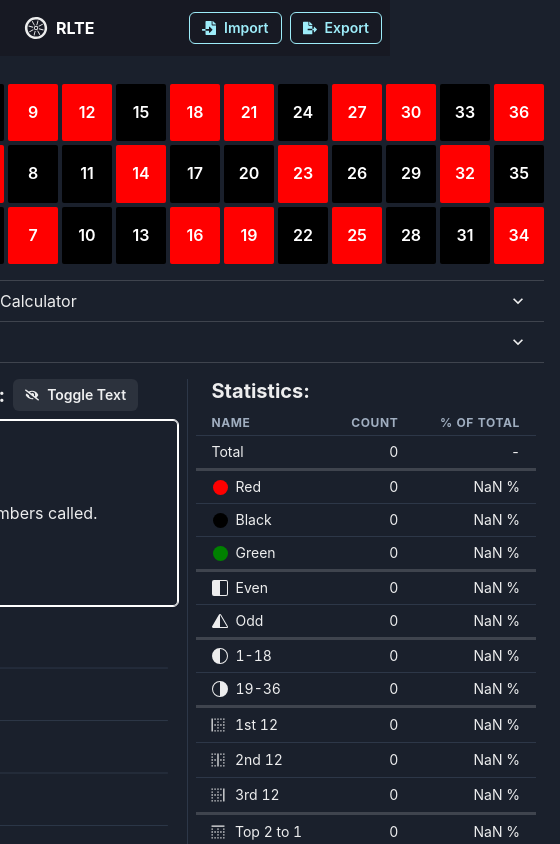
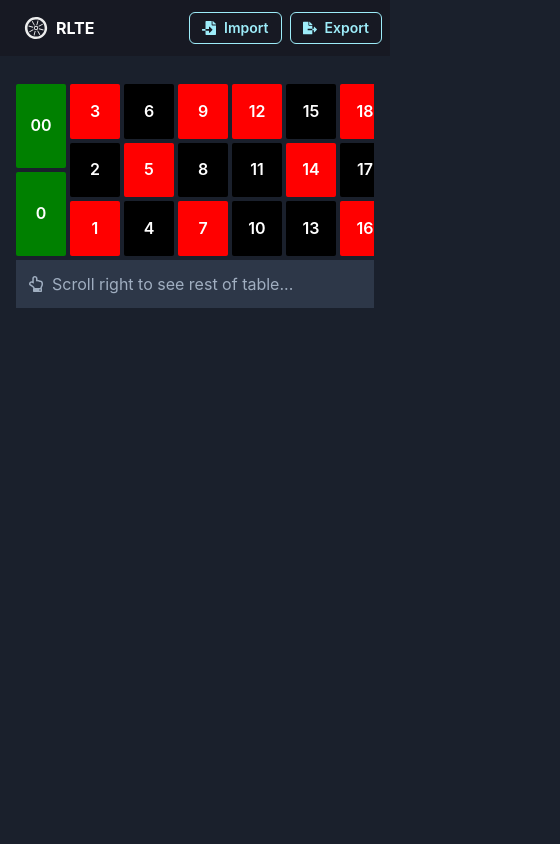
Before and after one commit to domingasp/rlte, a React (Create React App) app: page / in a window 390 px wide. Shown: the top 844 px of the page, 560 px wide, since content can reach past the window. Built offline with nearby package versions, Linux system fonts and the light colour scheme.

Commit message:
made roulette table comp responsive

```diff
--- a/src/App.tsx
+++ b/src/App.tsx
@@ -1,9 +1,9 @@
 import { Button, Text, Flex, HStack, Box, SimpleGrid, Grid, GridItem, Table, Thead, Td, Tbody, Tr, Th, Heading, ButtonGroup, Accordion, AccordionItem, AccordionButton, AccordionIcon, AccordionPanel, Input, InputGroup, InputLeftElement, useToast, FormLabel, Tag, ModalOverlay, Modal, ModalContent, ModalHeader, useDisclosure, ModalCloseButton, ModalFooter, VStack, Divider, Checkbox } from '@chakra-ui/react';
-import { FaFileImport, FaFileExport, FaEyeSlash, FaEye, FaCalculator, FaInfoCircle, FaCalendar, FaTrash } from "react-icons/fa";
+import { FaFileImport, FaFileExport, FaEyeSlash, FaEye, FaCalculator, FaInfoCircle, FaCalendar, FaTrash, FaRegHandPointUp } from "react-icons/fa";
 import { GiCartwheel } from "react-icons/gi";
 import { BsArrowRight, BsCircleHalf, BsSquareHalf, BsTriangleHalf } from "react-icons/bs"
 import { AiOutlineBorderBottom, AiOutlineBorderHorizontal, AiOutlineBorderLeft, AiOutlineBorderRight, AiOutlineBorderTop, AiOutlineBorderVerticle } from "react-icons/ai";
-import React, { createRef, useState } from 'react';
+import React, { createRef, useEffect, useState } from 'react';
 import ReactDatePicker from 'react-datepicker';
 import "react-datepicker/dist/react-datepicker.css";
 import "./react-datepicker.css";
@@ -258,13 +258,26 @@ type RouletteTableProps = {
   appendToCalled: (num: RouletteNumber) => void
 }
 const RouletteTable = ({ appendToCalled }: RouletteTableProps) => {
+  const [width, setWidth] = useState(window.innerWidth);
+  useEffect(() => {
+    function handleResize() {
+      setWidth(window.innerWidth);
+    }
+
+    window.addEventListener("resize", handleResize);
+    return () => window.removeEventListener("resize", handleResize);
+  }, [width]);
+
   return (
-    <Flex maxWidth="700px" justifyContent="center" mt={3}>
+    <VStack mt={3} overflowX="auto" alignSelf="center"
+      maxWidth="700px" width="100%"
+    >
       <Grid
-        templateRows="repeat(6, 1fr)"
+        templateRows={width <= 730 ? "repeat(7, 1fr)" : "repeat(6, 1fr)"}
         templateColumns="repeat(13, 1fr)"
         gap={1}
-        height="180px"
+        height={width <= 730 ? "224px" : "180px"}
+        alignSelf="flex-start"
       >
         {
           rouletteNumbers.map(x =>
@@ -284,8 +297,19 @@ const RouletteTable = ({ appendToCalled }: RouletteTableProps) => {
             )
           )
         }
+
+        {
+          width <= 730
+          ? <GridItem rowSpan={1} colSpan={13} background="gray.700" color="gray.400">
+              <HStack py={3} pl={3}>
+                <FaRegHandPointUp />
+                <Text>Scroll right to see rest of table...</Text>
+              </HStack>
+          </GridItem>
+          : null
+        }
       </Grid>
-    </Flex>
+    </VStack>
   )
 }
 
@@ -1091,13 +1115,14 @@ const App = () => {
         calledNumbers={calledNumbers}
         setCalledNumbers={setCalledNumbers}
       />
-      <Flex maxWidth="800px" flexDir="column" flex={1} alignSelf="center"
-        padding={4}
+      <Flex maxWidth="800px" width="100%" flexDir="column" alignSelf="center"
+        alignContent="center" padding={4}
         pb={{"base": 8, "md": 4}}
+        overflowX="hidden"
       >
         <RouletteTable appendToCalled={appendToCalled} />
 
-        <ToolsAccordion
+        {/* <ToolsAccordion
           filteredStartDate={filteredStartDate}
           filteredEndDate={filteredEndDate}
           setFilteredStartDate={setFilteredStartDate}
@@ -1122,7 +1147,7 @@ const App = () => {
           </HStack>
         </Flex>
         <Divider my={4} />
-        <MaxInARowStats calledNumbers={filterCalledByDate()} />
+        <MaxInARowStats calledNumbers={filterCalledByDate()} /> */}
 
       </Flex>
     </Flex>
```
